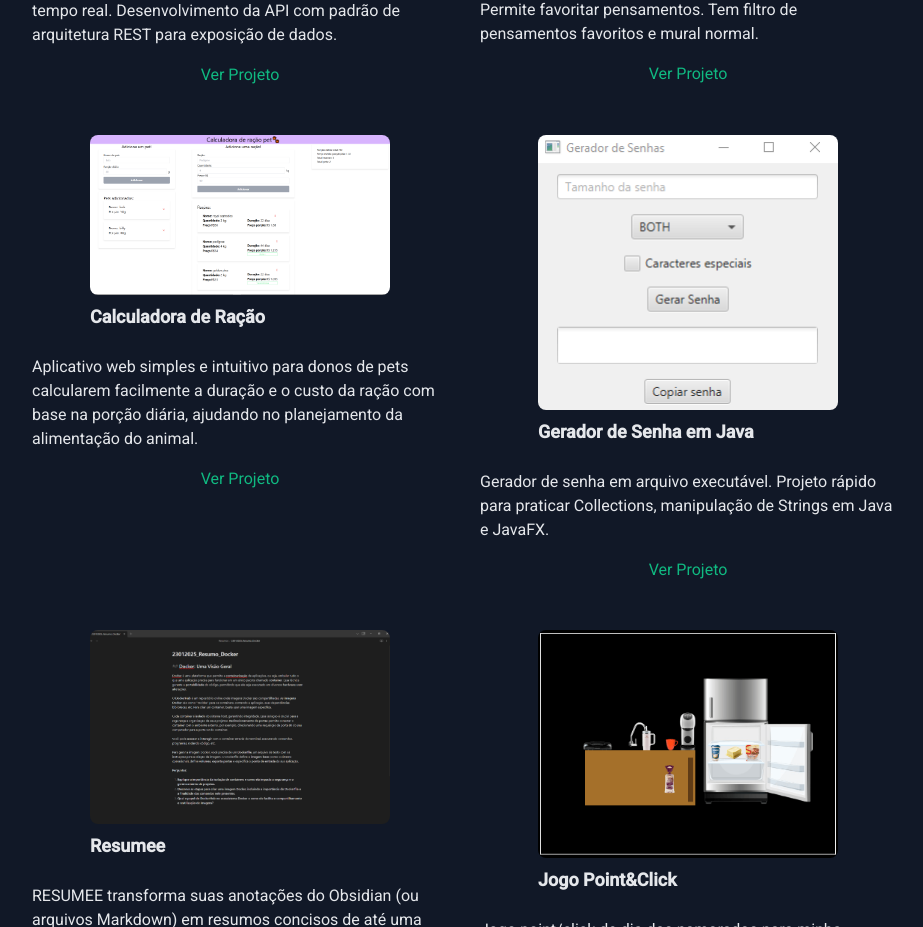
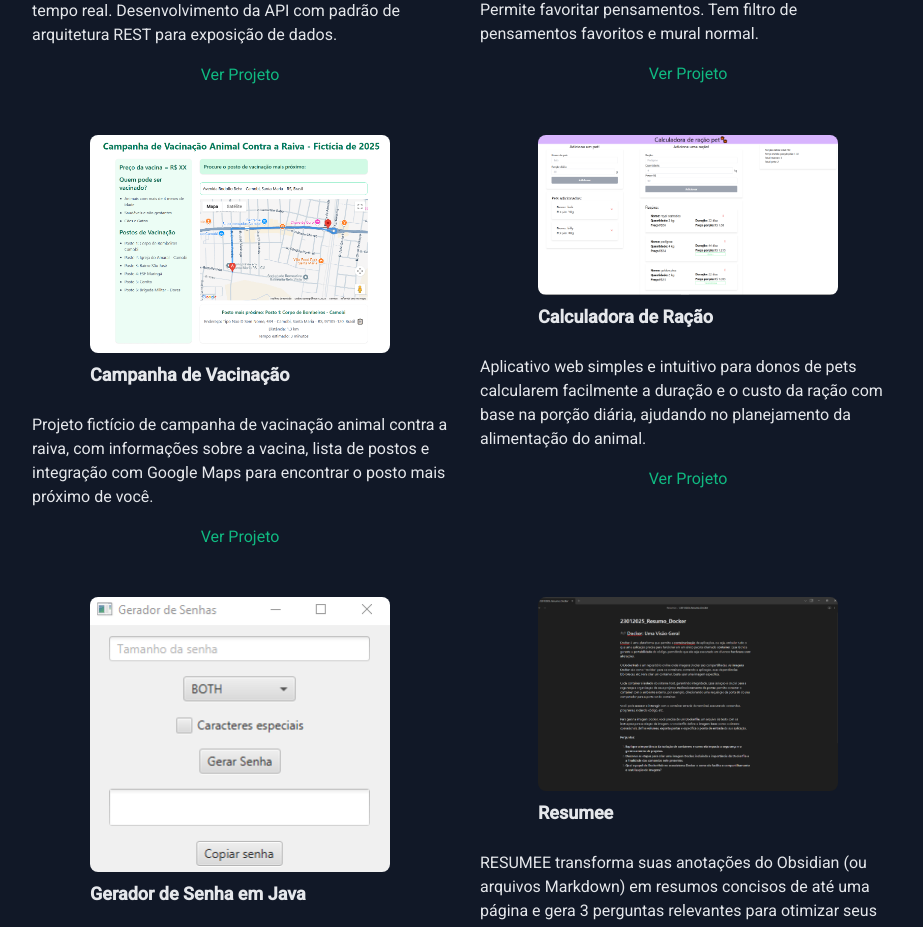
Before and after one commit to larifar/my-portfolio, an Angular app: page / in a window 1280 px wide. Shown: the part 1139-2066 px from the top of the page, without its empty margins (228-1151 px from the left). Built offline with nearby package versions, Linux system fonts and the light colour scheme.

Commit message:
add campanha vacinacao project

```diff
--- a/src/app/pages/projects/projects.component.ts
+++ b/src/app/pages/projects/projects.component.ts
@@ -22,6 +22,12 @@ projects = [
     description: 'CRUD feito no Angular 14. Permite criar, editar, buscar e excluir pequenos pensamentos, ideias, trechos. Permite pesquisar palavras para facilitar busca por pensamentos. Permite favoritar pensamentos. Tem filtro de pensamentos favoritos e mural normal.',
     image: 'assets/imgs/memoteca.png',
     link: 'https://github.com/larifar/angular-small-crud-project',
+  },
+  {
+    title: 'Campanha de Vacinação',
+    description: 'Projeto fictício de campanha de vacinação animal contra a raiva, com informações sobre a vacina, lista de postos e integração com Google Maps para encontrar o posto mais próximo de você.',
+    image: 'assets/imgs/campanhavacinacao.png',
+    link: 'https://github.com/larifar/project-campanha-vacinacao',
   },
   {
     title: 'Calculadora de Ração',
```
Also changed, not shown: src/assets/imgs/campanhavacinacao.png (added).
